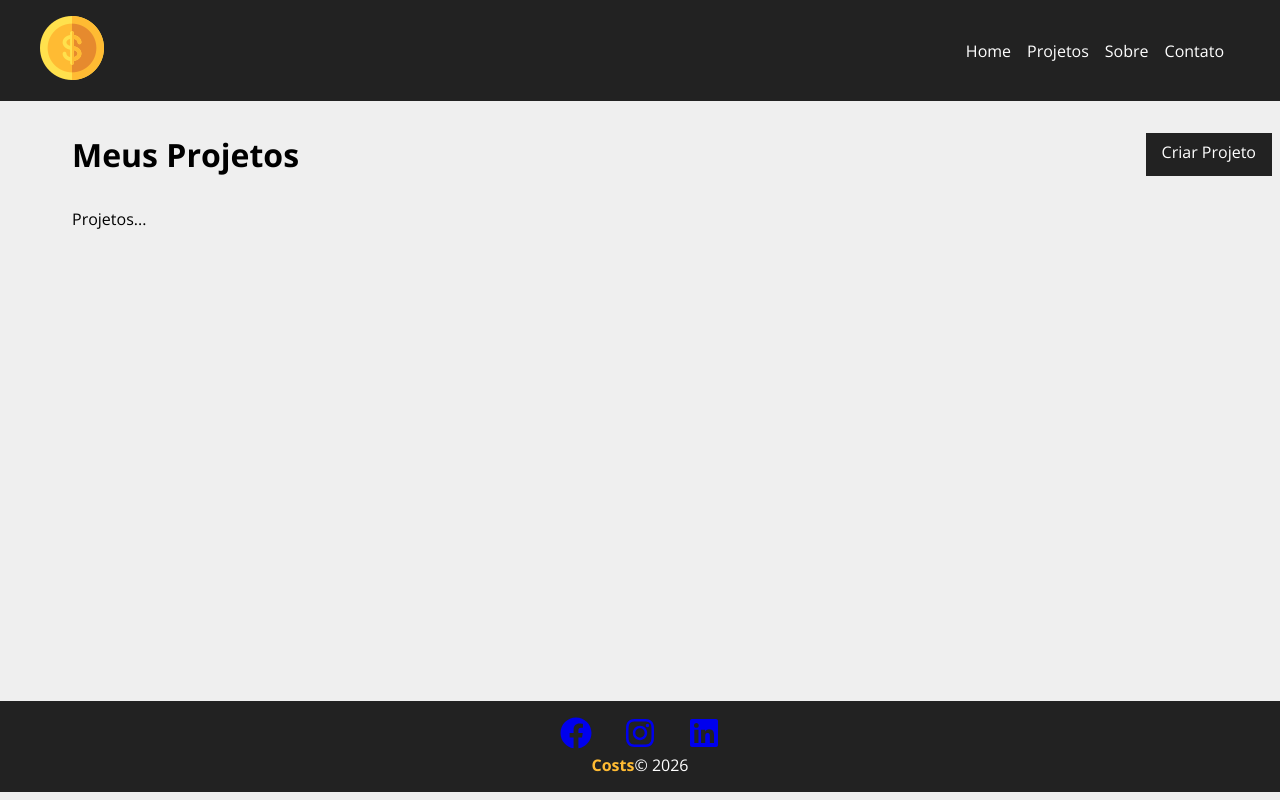
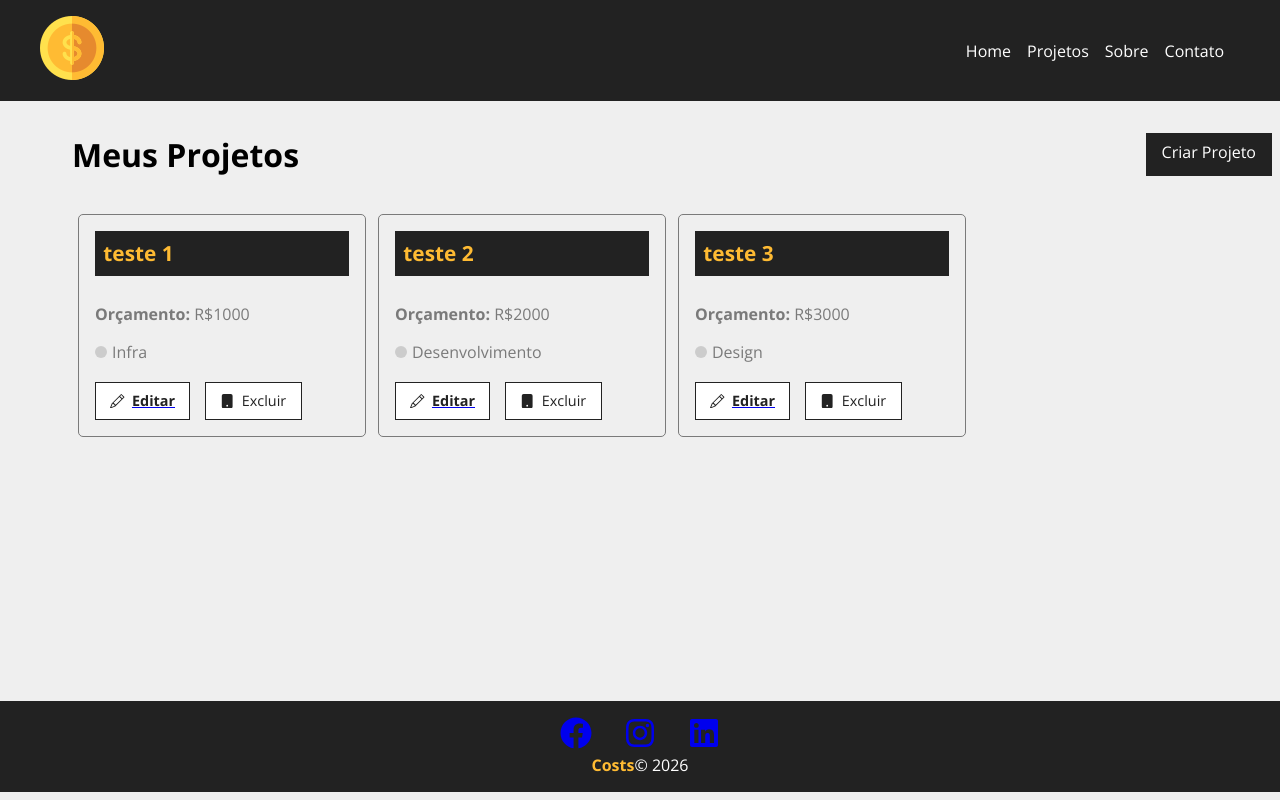
Before and after one commit to EvertonDiasBrito/projeto-custos, a React (Vite) app: page /projetos in a window 1280 px wide. Shown: the top 800 px of the page. Built offline with nearby package versions, Linux system fonts and the light colour scheme; data requests are answered from the project's data file.

Commit message:
layout pg projetos

```diff
--- a/db.json
+++ b/db.json
@@ -1,66 +1,8 @@
 {
   "projects": [
     {
-      "id": "0726",
-      "name": "Projeto teste",
-      "budget": "5000",
-      "cost": 0,
-      "service": []
-    },
-    {
-      "id": "291e",
-      "name": "Projeto teste",
-      "budget": "5000",
-      "cost": 0,
-      "service": []
-    },
-    {
-      "id": "57ff",
-      "category": {
-        "id": "2",
-        "name": "Desenvolvimento"
-      },
-      "name": "teste",
-      "budget": "5000",
-      "cost": 0,
-      "service": []
-    },
-    {
-      "id": "6998",
-      "name": "Projeto teste",
-      "budget": "5000",
-      "category": {
-        "id": "2",
-        "name": "Desenvolvimento"
-      },
-      "cost": 0,
-      "service": []
-    },
-    {
-      "id": "72de",
-      "name": "EVERTON DIAS BRITO",
-      "budget": "9000",
-      "category": {
-        "id": "1",
-        "name": "Infra"
-      },
-      "cost": 0,
-      "service": []
-    },
-    {
-      "id": "058e",
-      "category": {
-        "id": "4",
-        "name": "Planejamento"
-      },
-      "name": "teste 2",
-      "budget": "800",
-      "cost": 0,
-      "service": []
-    },
-    {
-      "id": "0b26",
-      "name": "teste 5",
+      "id": "2219",
+      "name": "teste 1",
       "budget": "1000",
       "category": {
         "id": "1",
@@ -70,9 +12,9 @@
       "service": []
     },
     {
-      "id": "b07c",
-      "name": "teste 6",
-      "budget": "23432456",
+      "id": "7e70",
+      "name": "teste 2",
+      "budget": "2000",
       "category": {
         "id": "2",
         "name": "Desenvolvimento"
@@ -81,23 +23,12 @@
       "service": []
     },
     {
-      "id": "9463",
-      "name": "teste 7",
-      "budget": "34567",
+      "id": "57c7",
+      "name": "teste 3",
+      "budget": "3000",
       "category": {
-        "id": "2",
-        "name": "Desenvolvimento"
-      },
-      "cost": 0,
-      "service": []
-    },
-    {
-      "id": "8058",
-      "name": "teste8",
-      "budget": "34564346",
-      "category": {
-        "id": "1",
-        "name": "Infra"
+        "id": "3",
+        "name": "Design"
       },
       "cost": 0,
       "service": []
--- a/src/components/pages/Projetos.tsx
+++ b/src/components/pages/Projetos.tsx
@@ -1,23 +1,62 @@
 import { useLocation } from 'react-router-dom'
+
+import { useState, useEffect } from 'react'
 
 import Message from './Message'
 import styles from './Projetos.module.css'
 import Container from '../layout/Container'
 import LinkButton from '../layout/LinkButton'
+import ProjetosCard from '../projetos/ProjetosCard'
+
+interface Projeto {
+  id: number | string;
+  name: string;
+  budget: number;
+  category: string;
+}
 
 function Projetos() {
+  const [projetos, setProjetos] = useState<Projeto[]>([])
+
   const location = useLocation()
   const message = location.state?.message
+
+  useEffect(() => {
+
+    fetch('http://localhost:5000/projects', {
+      method: 'GET',
+      headers: {
+        'Content-Type': 'application/json'
+      }
+    })
+      .then(resp => resp.json())
+      .then(data => {
+        console.log(data)
+        setProjetos(data)
+      })
+      .catch(err => console.log(err))
+
+  }, [])
 
   return (
     <div className={styles.projetos_container}>
       <div className={styles.title_container}>
         <h1>Meus Projetos</h1>
-        <LinkButton to="/novoprojeto" text="Criar Projeto"/>
+        <LinkButton to="/novoprojeto" text="Criar Projeto" />
       </div>
       {message && <Message type="success" msg={message} />}
       <Container customClass="start">
-        <p>Projetos...</p>
+        {projetos.length > 0 &&
+          projetos.map((projeto) =>
+            <ProjetosCard
+              key={projeto.id}
+              id={projeto.id}
+              name={projeto.name}
+              budget={projeto.budget}
+              category={projeto.category.name}
+              handleRemove={() => console.log('Remover projeto')}
+
+            />)}
       </Container>
     </div>
   );
--- /dev/null
+++ b/src/components/projetos/ProjetosCard.module.css
@@ -0,0 +1,86 @@
+.project_card{
+ padding: 1em;
+ border: 1px solid #7a7a7a;
+ border-radius: 5px;
+ width: 24%;
+ margin: 0.5%;
+}
+
+.project_card h4 {
+    background-color: #222;
+    color: #FFBB33;
+    padding: 0.4em;
+    margin-bottom: 1.3em;
+    font-size: 1.3em;
+}
+
+.project_card p{
+    color: #7a7a7a;
+    margin-bottom: 1em;
+}
+
+.project_card p span {
+    font-weight: bold;
+}
+
+.category_text{
+    display: flex;
+    align-items: center;
+}
+
+.category_text span {
+    display: block;
+    width: 12px;
+    height: 12px;
+    border-radius: 50%;
+    background-color: #ccc;
+    margin-right: 5px;
+}
+
+.category_text_infra {
+    background-color: #ffaebc;
+}
+
+.category_text_desenvolvimento {
+    background-color: #a0e7e5;
+}
+
+.category_text_design {
+    background-color: #b4f8c8;
+}
+
+.category_text_planejamento {
+    background-color: #fbe7c6;
+}
+
+.project_card_actions {
+    margin-top: 1.2em;
+    display: flex;
+    align-items: center;
+}
+
+.project_card_actions a h1,
+.project_card_actions button{
+text-decoration: none;
+border: none;
+background-color: #fff;
+color:#222;
+font-size: 0.9em;
+padding: .6em 1em;
+margin-right: 1em;
+cursor: pointer;
+border: 1px solid #222;
+display: flex;
+align-items: center;
+justify-content: center;
+transition: 0.5s;
+}
+
+.project_card_actions svg{
+    margin-right: 0.5em;
+}
+.project_card_actions a h1:hover,
+.project_card_actions button:hover{
+    background-color: #222;
+    color: #ffbb33;
+}
--- /dev/null
+++ b/src/components/projetos/ProjetosCard.tsx
@@ -0,0 +1,40 @@
+
+import { Link } from 'react-router-dom';
+import styles from './ProjetosCard.module.css'
+import { BsFillTabletFill, BsPencil } from 'react-icons/bs';
+
+
+
+interface ProjetosCardProps {
+  id: number | string;
+  name: string;
+  budget: number;
+  category: string;
+  handleRemove: () => void;
+}
+
+function ProjetosCard({id, name, budget, category, handleRemove }: ProjetosCardProps) {
+  return (
+    <div className={styles.project_card}>
+      <h4>{name}</h4>
+      <p>
+        <span>Orçamento:</span> R${budget}
+      </p>
+      <p className={styles.category_text}>
+        <span className={styles[`category_text_${category.toLocaleLowerCase()}`]}></span>
+        {category}
+      </p>
+      <div className={styles.project_card_actions}>
+        <Link to="/">
+            <h1><BsPencil /> Editar </h1>
+        </Link>
+        <button>
+            <BsFillTabletFill /> Excluir
+        </button>
+
+      </div>
+    </div>
+  )
+}
+
+export default ProjetosCard
```
Also changed, not shown: src/components/pages/Projetos.module.css (line endings or trailing spaces).
